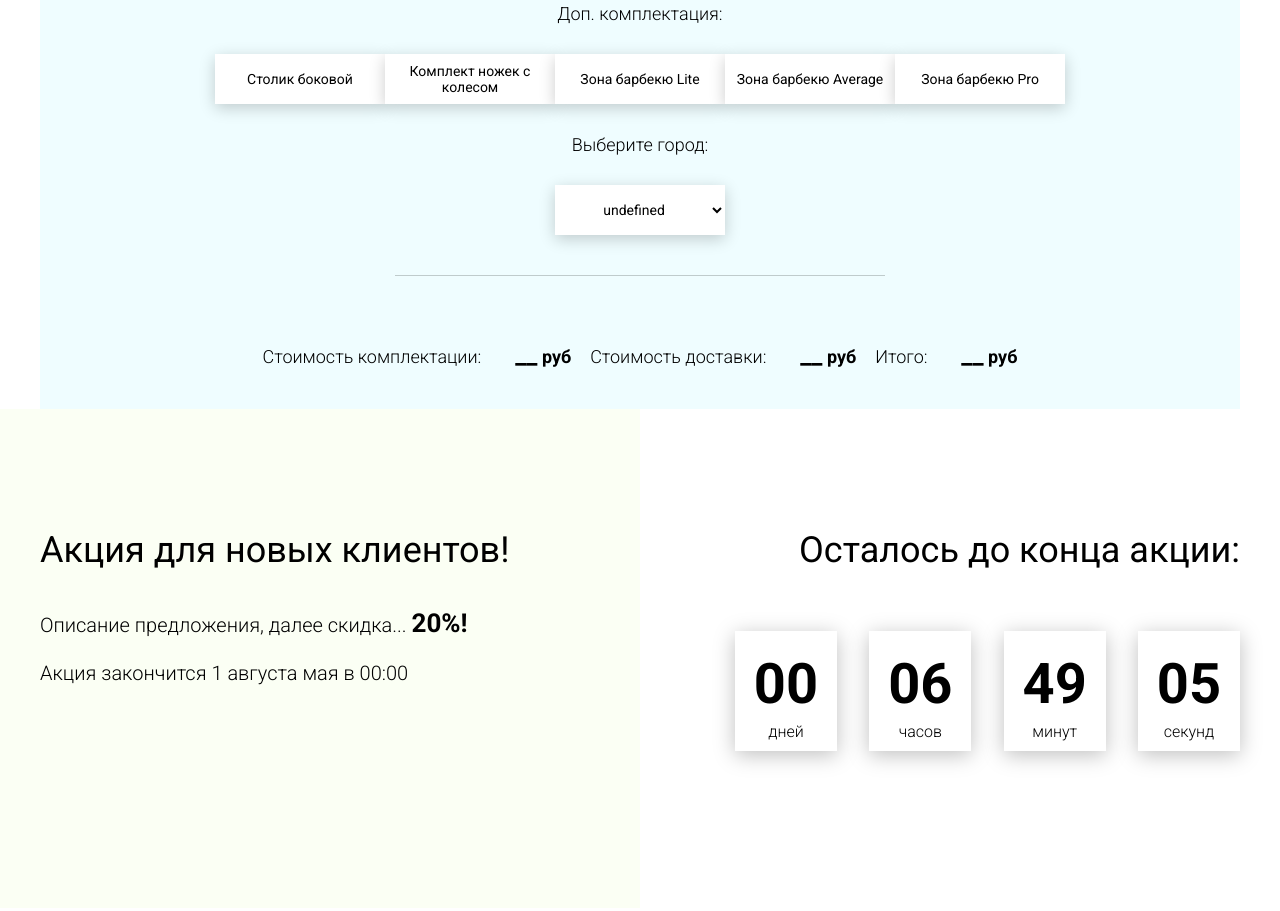
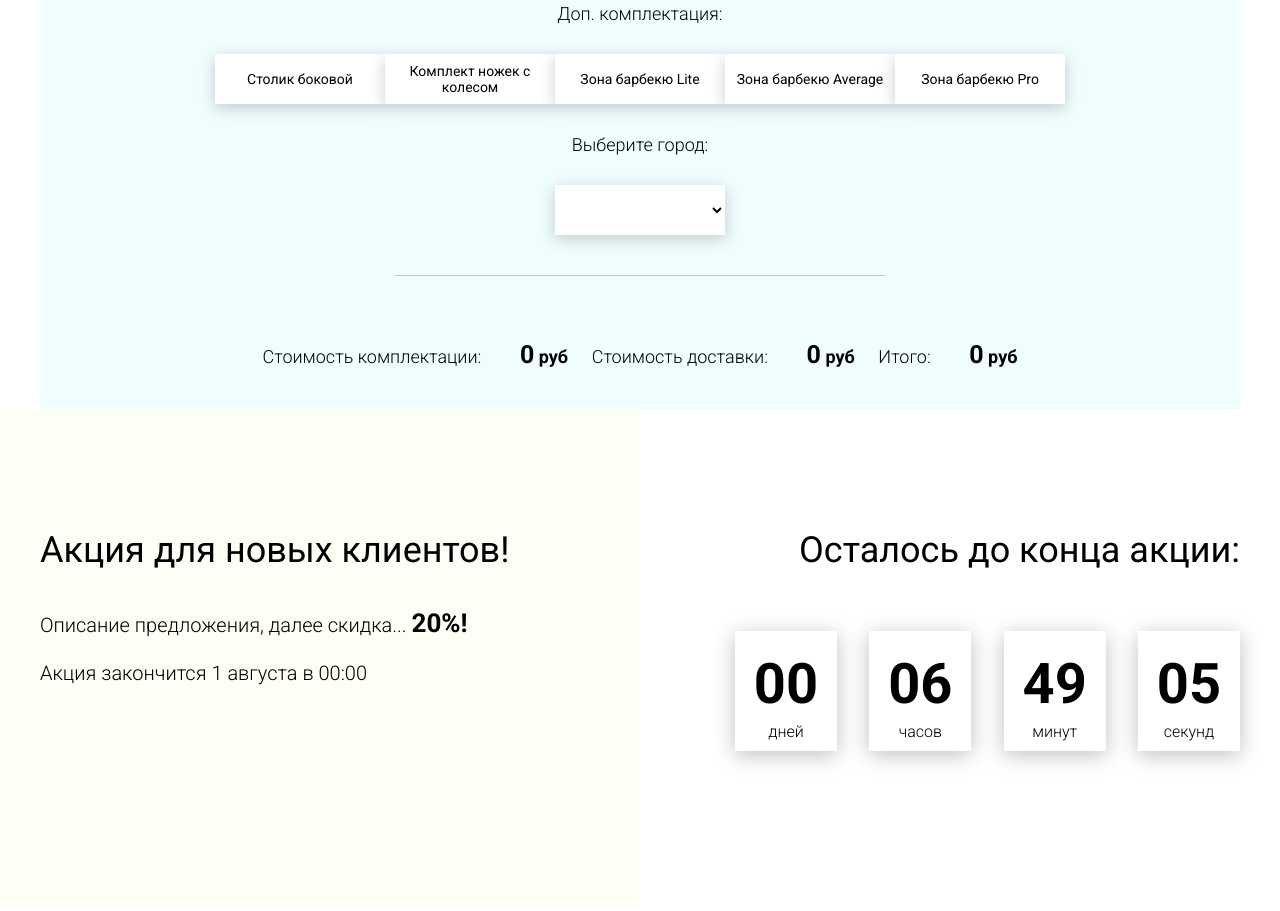
Before and after one commit to sterochkin/2222d, a website built with webpack: page index.html in a window 1280 px wide. Shown: the part 1838-2749 px from the top of the page. Built offline with nearby package versions, Linux system fonts and the light colour scheme; files whose address does not match are found by name.

Commit message:
ProjectX

```diff
--- a/index.html
+++ b/index.html
@@ -246,7 +246,7 @@
                 <div class="promotion__descr">
                     Описание предложения, далее скидка... <span>20%!</span>
                     <br><br>
-                    Акция закончится 1 августа мая в 00:00
+                    Акция закончится 1 августа в 00:00
                 </div>
             </div>
             <div class="promotion__timer">
--- a/js/modules/calc.js
+++ b/js/modules/calc.js
@@ -11,6 +11,7 @@ const prices = [
 
  const city_list =
  [
+   {name: " ", shipping_cost: 0},
    {name: "Витебск", shipping_cost: 100},
    {name: "Минск", shipping_cost: 200},
    {name: "Гродно", shipping_cost: 300}
@@ -24,7 +25,7 @@ function CreateDeliveryCities() {
 
 const fragment = document.createDocumentFragment();
 
-prices.map((elem) => {
+city_list.map((elem) => {
 const option_node = document.createElement('option');
 
 option_node.className = 'city_container';
@@ -37,7 +38,7 @@ city_container.append(fragment);
 
 city_container.addEventListener('change', function() {
 
-shipping_cost = prices[city_list.selectedIndex].shipping_cost;
+shipping_cost = city_list[city_container.selectedIndex].shipping_cost;
 ShowPrices();
 })
 
@@ -69,15 +70,15 @@ ShowPrices();
 
 function ShowPrices()
 {
-if(shipping_cost > 0) {
+if(shipping_cost >= 0) {
 price_out.textContent = `${current_price}`;
 shipping_cost_out.textContent = `${shipping_cost}`;
 price_out_all.textContent = `${current_price + shipping_cost}`;
 }
 else {
-price_out.textContent = '__';
-shipping_cost_out.textContent = '__';
-price_out_all.textContent = '__';
+price_out.textContent = `${current_price}`;
+shipping_cost_out.textContent = '0';
+price_out_all.textContent = `${current_price}`;
 }
 }
 
```
Also changed, not shown: js/bundle.js (+7 -6 lines), 1 other file.
